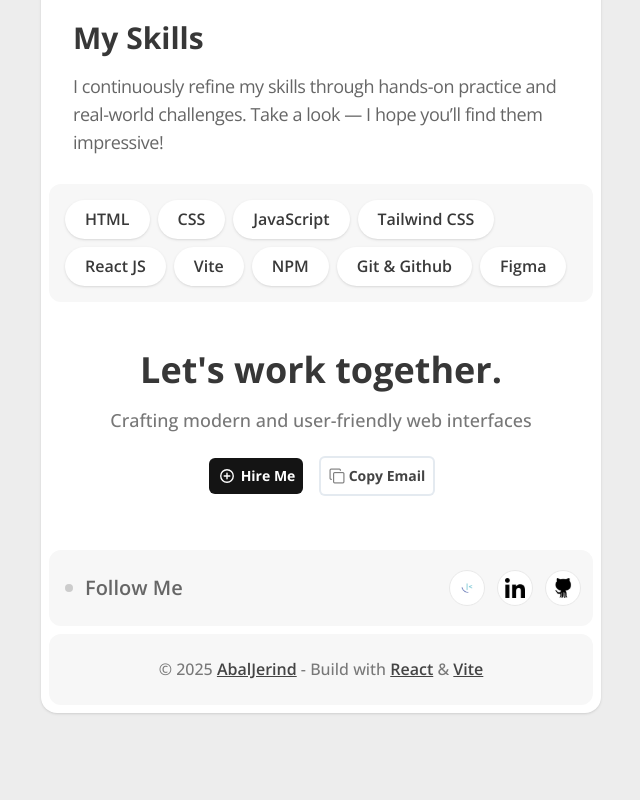
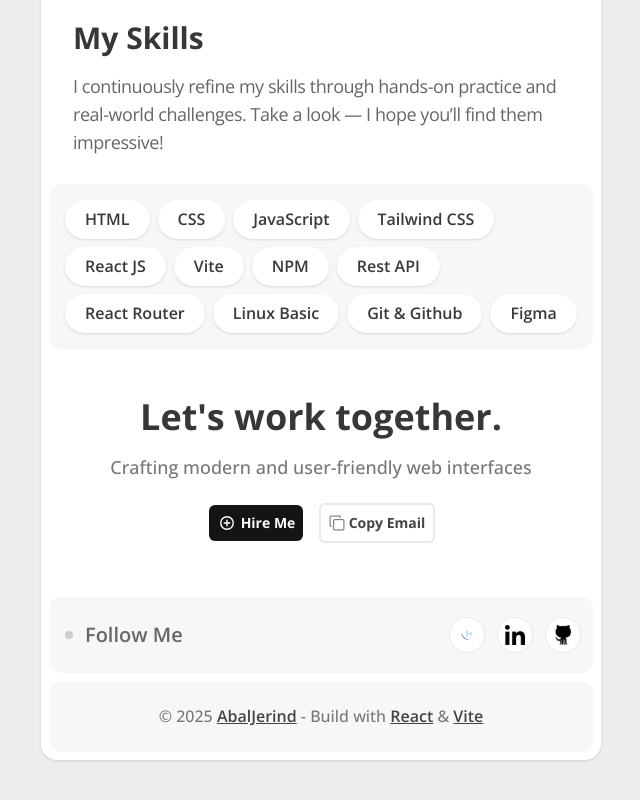
Before and after one commit to Abaljerind/portofolio-jerind, a React (Vite) app: page /about in a window 1280 px wide. Shown: the part 1474-2274 px from the top of the page, without its empty margins (319-959 px from the left). Before the commit the page ends 2235 px from the top, so only its background shows below. Built offline with nearby package versions, Linux system fonts and the light colour scheme.

Commit message:
Refactor(About): Add new skills to skillList

```diff
--- a/src/pages/About.jsx
+++ b/src/pages/About.jsx
@@ -12,6 +12,9 @@ function About() {
     "React JS",
     "Vite",
     "NPM",
+    "Rest API",
+    "React Router",
+    "Linux Basic",
     "Git & Github",
     "Figma",
   ];
```
